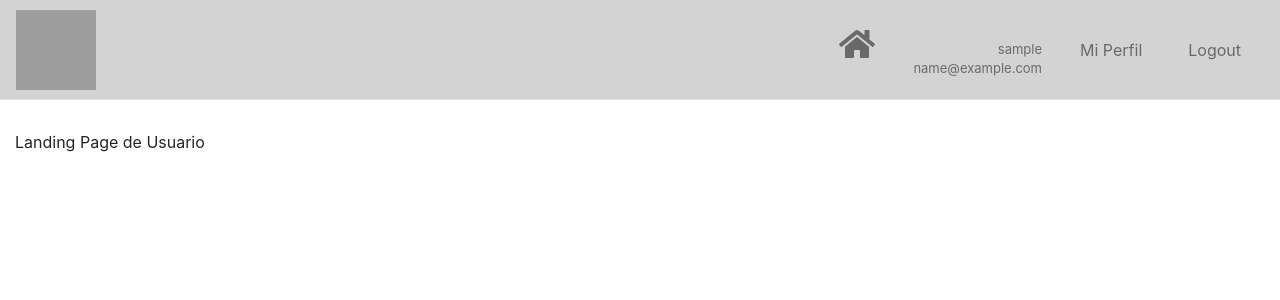
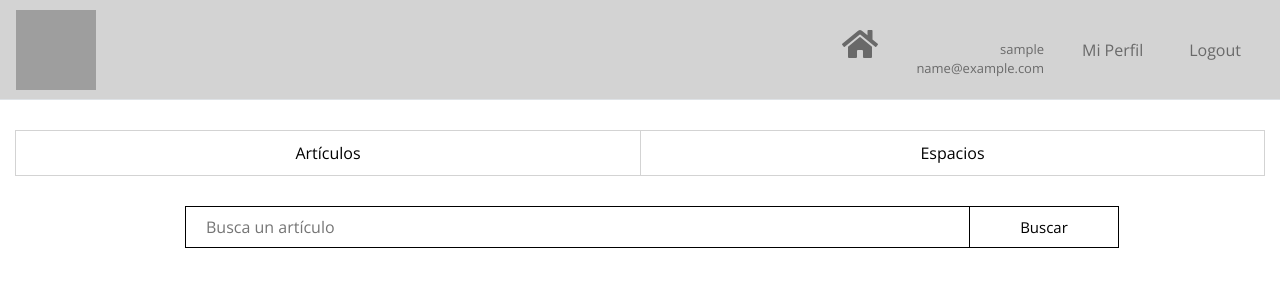
Before and after one commit to DCC-CC4401/2018-1-ACME, a Django app: page / in a window 1280 px wide. Shown: the top 300 px of the page. Run offline with Django 3.2, Linux system fonts and the light colour scheme; the visitor is signed in with stand-in values (Sample User, id 1); some libraries are stand-ins or nearby versions; grey boxes are pictures that could not be loaded.

Commit message:
Se modificaron los archivos landingPageUsuario.html, lpusuario.css, urls y views (primer intento de funcion de busqueda)

```diff
--- /dev/null
+++ b/Inventario/static/Inventario/css/lpusuario.css
@@ -0,0 +1,70 @@
+@import url(https://fonts.googleapis.com/css?family=Open+Sans);
+
+body{
+  background: #ffffff;
+  font-family: 'Open Sans', sans-serif;
+}
+
+.search {
+  width: 70%;
+  position: relative;
+    top: 30px;
+    left: 170px;
+}
+
+.searchTerm {
+  float: left;
+  width: 100%;
+  border: 1px solid #000000;
+  padding: 20px;
+  height: 30px;
+  outline: none;
+  color: #9DBFAF;
+}
+
+.searchTerm:focus{
+  color: #000000;
+}
+
+.searchButton {
+  position: absolute;
+  right: -59px;
+  width: 150px;
+  height: 42px;
+  border: 1px solid #000000;
+  background: #ffffff;
+  text-align: center;
+  color: #000000;
+  cursor: pointer;
+  font-size: 15px;
+}
+
+.btn-group button {
+    background-color: #ffffff; /* Green background */
+    border: 1px solid lightgray; /* Green border */
+    color: black; /* White text */
+    padding: 10px 24px; /* Some padding */
+    cursor: pointer; /* Pointer/hand icon */
+    float: left; /* Float the buttons side by side */
+}
+
+.btn-group button:not(:last-child) {
+    border-right: none; /* Prevent double borders */
+}
+
+/* Clear floats (clearfix hack) */
+.btn-group:after {
+    content: "";
+    clear: both;
+    display: table;
+}
+
+/* Add a background color on hover */
+.btn-group button:hover {
+    background-color: lightgray;
+}
+
+.btn-group button:focus {
+    color: white;
+    background-color: green;
+}
--- a/Inventario/urls.py
+++ b/Inventario/urls.py
@@ -1,5 +1,4 @@
 from django.urls import path
-
 from . import views
 
 app_name = 'Inventario'
@@ -8,5 +7,6 @@ urlpatterns = [
     path('', views.index, name='index'),
     path('perfil/', views.perfilUsuario, name='perfilUsuario'),
     path('articulo/<int:articuloId>/', views.fichaArticulo, name='fichaArticulo'),
-    path('lpadmin/',views.landingPageAdministrador, name='lpAdmin')
+    path('lpadmin/', views.landingPageAdministrador, name='lpAdmin'),
+    path('lpusuario/', views.landingPageUsuario, name='lpUsuario')
 ]
--- a/Inventario/views.py
+++ b/Inventario/views.py
@@ -4,7 +4,7 @@ from django.shortcuts import render
 from django.urls import reverse
 from datetime import datetime, timedelta, date
 
-from Inventario.models import Reserva, Prestamo, Articulo
+from Inventario.models import Reserva, Prestamo, Articulo, Espacio
 
 
 def index(request):
@@ -17,8 +17,21 @@ def index(request):
         return HttpResponseRedirect(reverse('customAuth:login'))
 
 
+def busquedaArticulos(request):
+    q = request.GET.get('q', '')
+    articulo = Articulo.objects.filter(nombre__icontains=q)
+    return render(request, 'Inventario/landingPageUsuario.html', {'articulo': articulo})
+
+
 def landingPageUsuario(request):
-    context = {}
+    articulos = Articulo.objects
+    espacios = Espacio.objects
+    reservas = Reserva.objects
+    context = {
+        'articulos': articulos,
+        'espacios': espacios,
+        'reservas': reservas,
+    }
     return render(request, 'Inventario/landingPageUsuario.html', context)
 
 
--- a/templates/Inventario/landingPageUsuario.html
+++ b/templates/Inventario/landingPageUsuario.html
@@ -5,8 +5,23 @@
     Landing Page Usuario
 {% endblock %}
 
+{% block extra_head %}
+    <link rel="stylesheet" href="{% static 'Inventario/css/lpusuario.css' %}">
+{% endblock %}
+
 {% block content %}
 
-    Landing Page de Usuario
+    <div class="btn-group" style="width:100%">
+        <button style="width:50%">Artículos</button>
+        <button style="width:50%">Espacios</button>
+    </div>
+
+    <form action="url/buscador/" method="GET">
+        {% csrf_token %}
+        <div class="search">
+            <input name="q" type="text" class="searchTerm" placeholder="Busca un artículo">
+            <button type="submit" class="searchButton">Buscar</button>
+        </div>
+    </form>
 
 {% endblock %}
```
